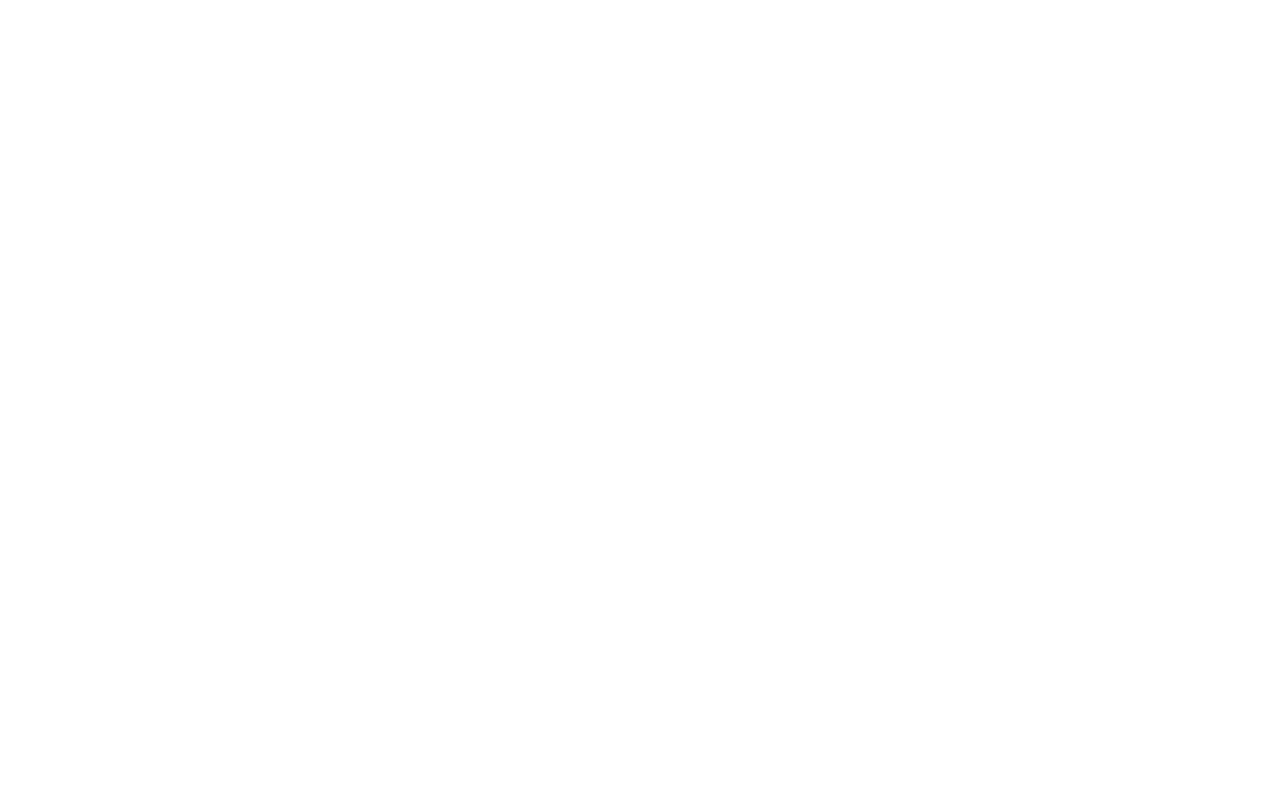
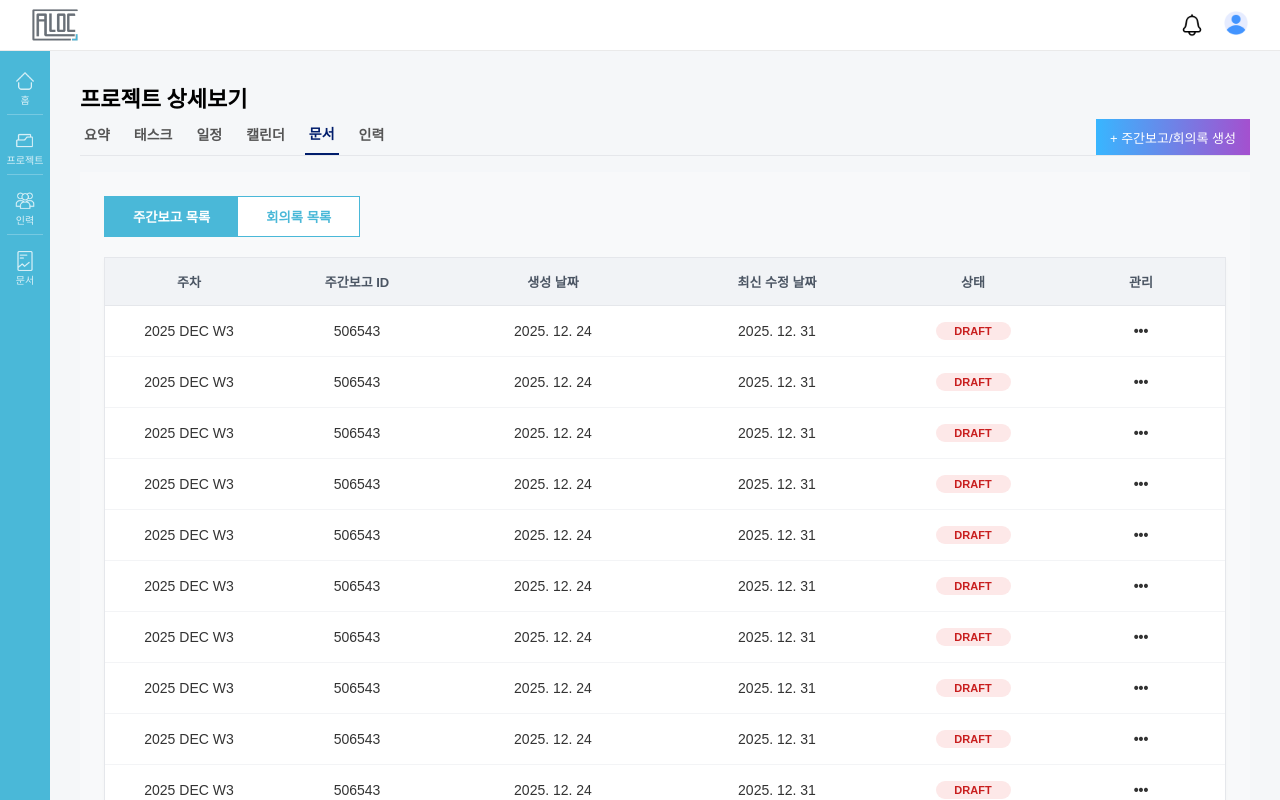
Before and after one commit to Hanwha-Moirai/Alloc-FE, a Vue app: page /projects/1/docs in a window 1280 px wide. Before the commit this address had no page. Built offline with nearby package versions, Linux system fonts and the light colour scheme.

Commit message:
feat : 문서 탭 화면 추가

```diff
--- a/src/components/common/TaskAddModal.vue
+++ b/src/components/common/TaskAddModal.vue
@@ -113,7 +113,7 @@
 .modal-box {
   width: 440px;
   background: #fff;
-  border-radius: 4px;
+  border-radius: 2px;
   padding: 24px;
   box-shadow: 0 4px 15px rgba(0, 0, 0, 0.15);
 }
@@ -156,7 +156,7 @@
   width: 100%;
   padding: 10px 12px;
   border: 1px solid #d1d5db;
-  border-radius: 4px;
+  border-radius: 2px;
   font-size: 14px;
   box-sizing: border-box;
   outline-color: #4ab8d8;
@@ -186,7 +186,7 @@
   height: 40px;
   padding: 8px 10px;
   border: 1px solid #d1d5db;
-  border-radius: 4px;
+  border-radius: 2px;
   font-size: 13px;
   box-sizing: border-box;
   background-color: #f9fafb;
--- a/src/pages/ProjectDetail.vue
+++ b/src/pages/ProjectDetail.vue
@@ -44,7 +44,7 @@
             :class="{ active: isActive('docs') }"
             @click="goTab('docs')"
         >
-          문서 <span class="count">2</span>
+          문서
         </button>
 
         <button
@@ -88,6 +88,15 @@
         >
           <button class="add-btn" @click="showMilestoneAddModal = true">
             + 마일스톤 추가하기
+          </button>
+        </div>
+
+        <!-- 문서 탭 -->
+        <div
+            v-if="isActive('docs')"
+        >
+          <button class="add-btn btn-gradient">
+          + 주간보고/회의록 생성
           </button>
         </div>
 
@@ -264,4 +273,9 @@
   opacity: 0.6;
 }
 
+/* 주간보고 버튼 */
+.btn-gradient {
+  background: linear-gradient(90deg, #38b6ff 0%, #a450cf 50%, #e94e96 100%);
+  background-size: 200% auto;
+}
 </style>
--- /dev/null
+++ b/src/pages/projectTabs/ProjectDocuments.vue
@@ -0,0 +1,233 @@
+<template>
+  <div class="document-container">
+    <div class="toggle-wrapper">
+      <button
+          class="toggle-btn"
+          :class="{ active: currentTab === 'weekly' }"
+          @click="currentTab = 'weekly'"
+      >
+        주간보고 목록
+      </button>
+      <button
+          class="toggle-btn"
+          :class="{ active: currentTab === 'meeting' }"
+          @click="currentTab = 'meeting'"
+      >
+        회의록 목록
+      </button>
+    </div>
+
+    <div class="table-card">
+      <table class="doc-table">
+        <thead>
+        <tr v-if="currentTab === 'weekly'">
+          <th style="width: 15%">주차</th>
+          <th style="width: 15%">주간보고 ID</th>
+          <th style="width: 20%">생성 날짜</th>
+          <th style="width: 20%">최신 수정 날짜</th>
+          <th style="width: 15%">상태</th>
+          <th style="width: 15%">관리</th>
+        </tr>
+        <tr v-else>
+          <th style="width: 35%">제목</th>
+          <th style="width: 15%">회의 ID</th>
+          <th style="width: 15%">회의 일시</th>
+          <th style="width: 10%">작성자</th>
+          <th style="width: 15%">상태</th>
+          <th style="width: 10%">관리</th>
+        </tr>
+        </thead>
+
+        <tbody>
+        <template v-if="currentTab === 'weekly'">
+          <tr v-for="i in 10" :key="'weekly-' + i">
+            <td>2025 DEC W3</td>
+            <td>506543</td>
+            <td>2025. 12. 24</td>
+            <td>2025. 12. 31</td>
+            <td>
+              <div class="center-box">
+                <span class="status-tag draft">DRAFT</span>
+              </div>
+            </td>
+            <td class="actions">•••</td>
+          </tr>
+        </template>
+
+        <template v-else>
+          <tr v-for="i in 5" :key="'meeting-' + i">
+            <td class="text-left">기획 고도화 및 일정 검토 회의</td>
+            <td>MTG-882</td>
+            <td>2026. 01. 10</td>
+            <td>홍길동</td>
+            <td>
+              <div class="center-box">
+                <span class="status-tag completed">DONE</span>
+              </div>
+            </td>
+            <td class="actions">•••</td>
+          </tr>
+        </template>
+        </tbody>
+      </table>
+
+      <div class="pagination">
+        <span class="p-nav">〈 Previous</span>
+        <button class="p-num active">1</button>
+        <button class="p-num">2</button>
+        <button class="p-num">3</button>
+        <button class="p-num">4</button>
+        <button class="p-num">5</button>
+        <span class="p-dots">...</span>
+        <button class="p-num">11</button>
+        <span class="p-nav">Next 〉</span>
+      </div>
+    </div>
+  </div>
+</template>
+
+<script setup lang="ts">
+import { ref } from 'vue';
+
+// 현재 선택된 탭 (weekly: 주간보고, meeting: 회의록)
+const currentTab = ref('weekly');
+</script>
+
+<style scoped>
+/* 전체 컨테이너 */
+.document-container {
+  padding: 24px;
+  background-color: #f8f9fa;
+  font-family: 'Pretendard', sans-serif;
+}
+
+/* 토글 버튼 스타일 (이미지 기반) */
+.toggle-wrapper {
+  display: flex;
+  margin-bottom: 20px;
+  border: 1px solid #4ab8d8; /* 테두리 색상 */
+  overflow: hidden;
+  width: fit-content;
+}
+
+.toggle-btn {
+  padding: 10px 28px;
+  border: none;
+  background: white;
+  color: #4ab8d8;
+  font-weight: 600;
+  cursor: pointer;
+  transition: all 0.2s ease;
+}
+
+.toggle-btn.active {
+  background-color: #4ab8d8; /* 활성화 색상 */
+  color: white;
+}
+
+/* 테이블 카드 스타일 */
+.table-card {
+  background: white;
+  border: 1px solid #e5e7eb;
+  box-shadow: 0 2px 4px rgba(0,0,0,0.02);
+}
+
+.doc-table {
+  width: 100%;
+  border-collapse: collapse;
+}
+
+/* 모든 헤더와 셀 가운데 정렬 */
+.doc-table th {
+  background-color: #f1f3f6; /* 이미지 헤더 배경색 */
+  padding: 14px;
+  font-size: 13px;
+  font-weight: 600;
+  color: #4b5563;
+  border-bottom: 1px solid #e5e7eb;
+  text-align: center;
+}
+
+.doc-table td {
+  padding: 16px;
+  font-size: 14px;
+  color: #333;
+  border-bottom: 1px solid #f3f4f6;
+  text-align: center; /* 전체 텍스트 가운데 정렬 */
+  vertical-align: middle;
+}
+
+/* 제목 등 길어질 수 있는 텍스트를 위한 예외 처리 */
+.text-left {
+  text-align: left !important;
+  padding-left: 24px !important;
+}
+
+/* 상태 태그 및 정렬 컨테이너 */
+.center-box {
+  display: flex;
+  justify-content: center;
+}
+
+.status-tag {
+  display: inline-block;
+  padding: 3px 10px;
+  border-radius: 12px;
+  font-size: 11px;
+  font-weight: 700;
+  min-width: 55px;
+}
+
+/* DRAFT 상태 (이미지 참조) */
+.status-tag.draft {
+  background-color: #fde8e8;
+  color: #c81e1e;
+}
+
+/* 완료 상태 (회의록용 예시) */
+.status-tag.completed {
+  background-color: #e1f5fe;
+  color: #0288d1;
+}
+
+/* 더보기 버튼 */
+.actions {
+  color: #9ca3af;
+  cursor: pointer;
+  font-weight: bold;
+}
+
+/* 페이지네이션 */
+.pagination {
+  display: flex;
+  justify-content: center;
+  align-items: center;
+  padding: 24px;
+  gap: 4px;
+}
+
+.p-nav {
+  font-size: 14px;
+  color: #6b7280;
+  margin: 0 10px;
+  cursor: pointer;
+}
+
+.p-num {
+  width: 32px;
+  height: 32px;
+  border: none;
+  background: none;
+  font-size: 14px;
+  color: #4b5563;
+  cursor: pointer;
+}
+
+.p-num.active {
+  background-color: #e5e7eb;
+  border-radius: 2px;
+  font-weight: 700;
+}
+
+.p-dots { color: #9ca3af; margin: 0 4px; }
+</style>
```
Also changed, not shown: src/router/index.js (+4 -4 lines).
